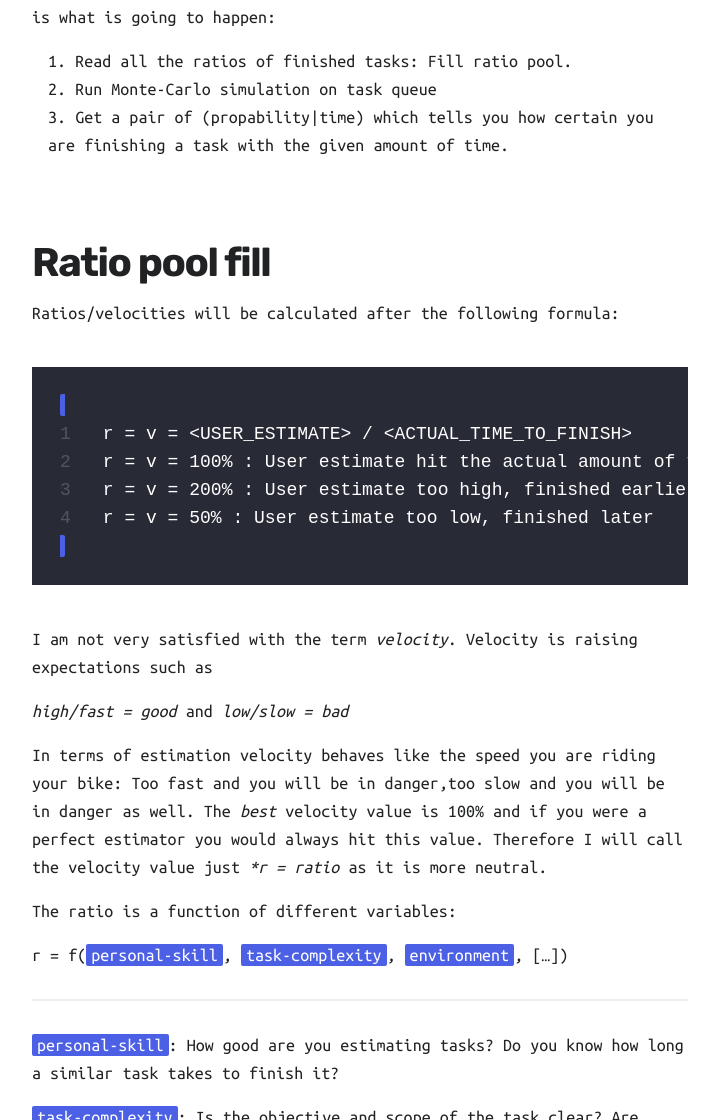
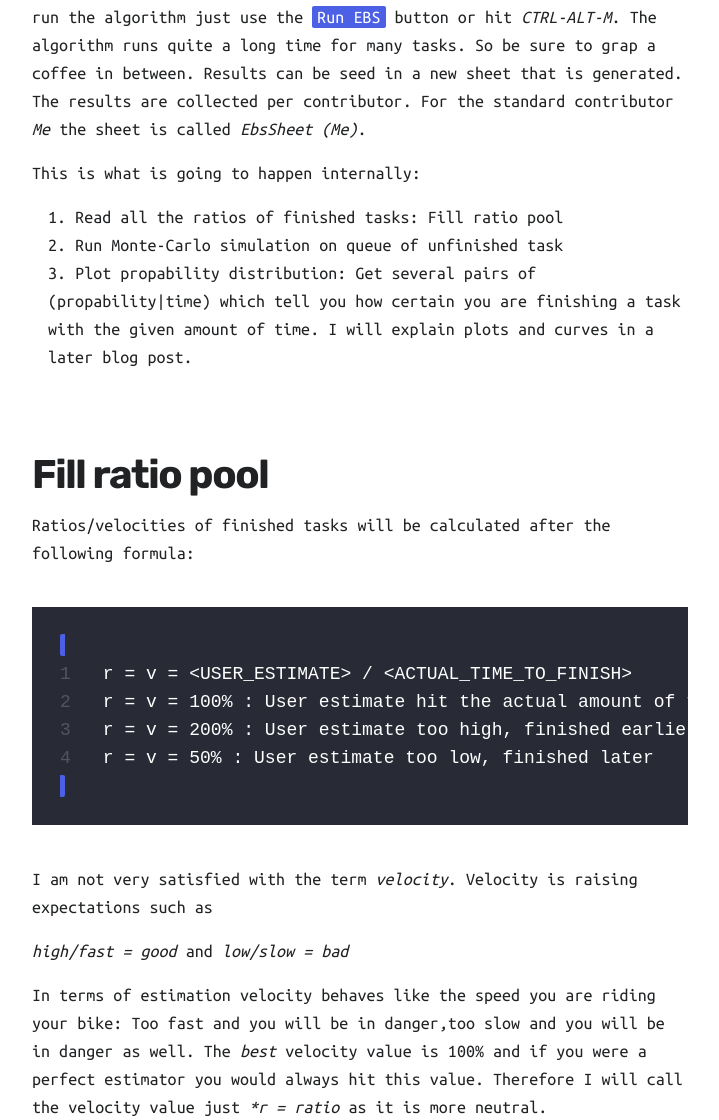
Before and after one commit to chr-wei/ebs_spread, a Jekyll site: the page built from docs/_posts/2019-12-28-ebs-force.md, in a window 1280 px wide and 1400 px high, scrolled down 1287 px. Shown: the part 280-1400 px from the top of the window, without its empty margins (38-757 px from the left). Built offline with Jekyll 4.4.1, drawn with Linux system fonts in a browser that asks for light colours; nearby versions of some CDN libraries; some of the changed text lies outside the part shown.

Commit message:
Improve content of ebs

````diff
--- a/docs/_posts/2019-12-28-ebs-force.md
+++ b/docs/_posts/2019-12-28-ebs-force.md
@@ -1,19 +1,21 @@
 ---
 title: Evidence based sheduling in a nutshell
-date: 2019-12-28 00:00:00 pm
+date: 2019-12-26 00:00:00 pm
 description: The output to your input
 featured_image: '/images/blog/baloon.jpg'
 ---
 
-Now we'll use EBS to estimate how long our shopping tour will take. This is what is going to happen:
+Now we'll use EBS to estimate how long our shopping tour will take. To run the algorithm just use the `Run EBS` button or hit *CTRL-ALT-M*. The algorithm runs quite a long time for many tasks. So be sure to grap a coffee in between. Results can be seed in a new sheet that is generated. The results are collected per contributor. For the standard contributor *Me* the sheet is called *EbsSheet (Me)*.
 
-1. Read all the ratios of finished tasks: Fill ratio pool.
-1. Run Monte-Carlo simulation on task queue
-1. Get a pair of (propability\|time) which tells you how certain you are finishing a task with the given amount of time.
+ This is what is going to happen internally:
 
-### Ratio pool fill
+1. Read all the ratios of finished tasks: Fill ratio pool
+1. Run Monte-Carlo simulation on queue of unfinished task
+1. Plot propability distribution: Get several pairs of (propability\|time) which tell you how certain you are finishing a task with the given amount of time. I will explain plots and curves in a later blog post.
 
-Ratios/velocities will be calculated after the following formula:
+### Fill ratio pool
+
+Ratios/velocities of finished tasks will be calculated after the following formula:
 
 ```
 r = v = <USER_ESTIMATE> / <ACTUAL_TIME_TO_FINISH>
@@ -175,16 +177,16 @@
 
 | Propability | Time needed (Monte-Carlo) | Time needed (Remaining-time) |
 |-------------|-------------|-----|
-| 10%         | 0,8h        |0h        |
-| 20%         | 0,8h        |0h        |
-| 30%         | 0,8h        |0h        |
-| 40%         | 1,0h        |0h        |
-| 50%         | 1,0h        |0h        |
-| 60%         | 1,0h        |0h        |
-| 70%         | 2,66h       | 1,46h       |
-| 80%         | 2,66h       | 1,46h       |
-| 90%         | 2,66h       | 1,46h       |
-| 100%        | 2,66h       | 1,46h       |
+| 10%         | <code--highlight>0.8h</code--highlight>      |0h        |
+| 20%         | <code--highlight>0.8h</code--highlight>        |0h        |
+| 30%         | <code--highlight>0.8h</code--highlight>        |0h        |
+| 40%         | <code--highlight>1.0h</code--highlight>       |0h        |
+| 50%         | <code--highlight>1.0h</code--highlight>        |0h        |
+| 60%         | <code--highlight>1.0h</code--highlight>        |0h        |
+| 70%         | <code--highlight>2.66h</code--highlight>       | 1,46h       |
+| 80%         | <code--highlight>2.66h</code--highlight>       | 1,46h       |
+| 90%         | <code--highlight>2.66h</code--highlight>       | 1,46h       |
+| 100%        | <code--highlight>2.66h</code--highlight>       | 1,46h       |
 
 But the user already spent 1.20h on this task.To get an estimate based on the current situation we substract the spent time and floor() it by 0 (see *Time needed (Self-time)*).
 
````
